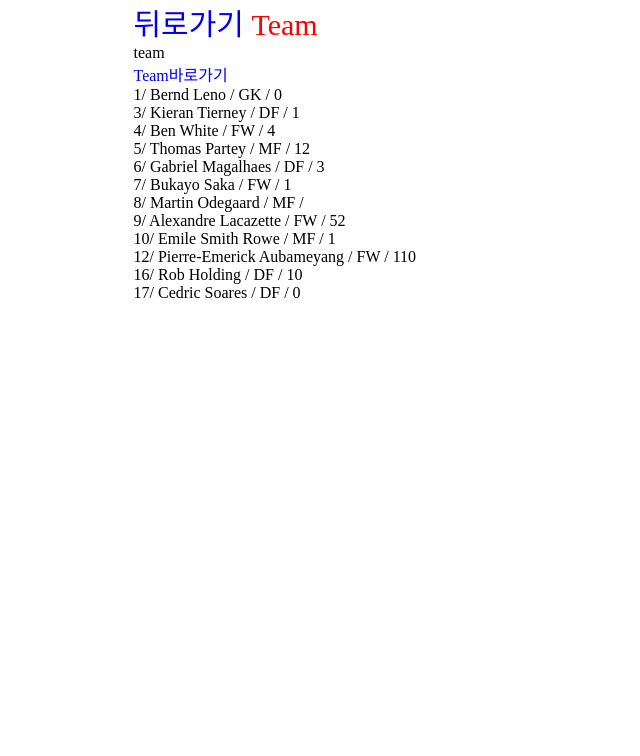
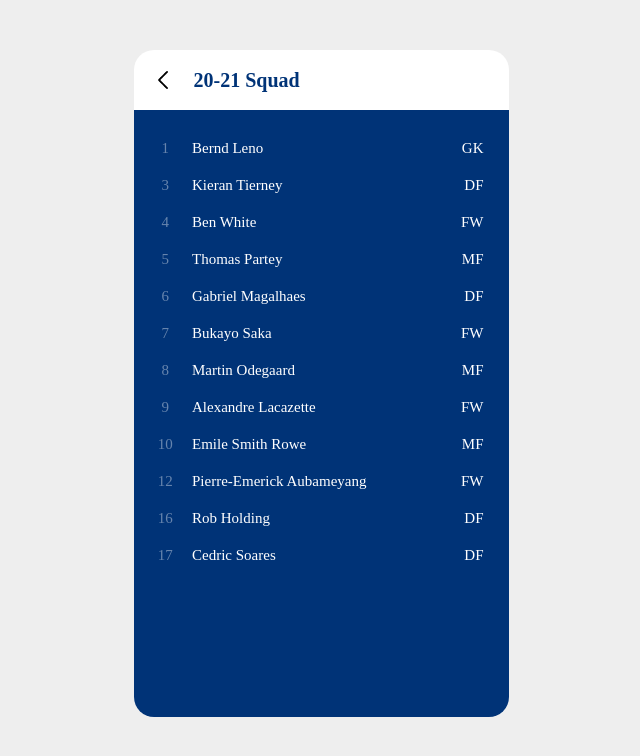
Before and after one commit to florence1920/ArsenalSupporters, a Vue app in the folder arsnalspp/: page /team in a window 1280 px wide. Shown: the top 756 px of the page, without its empty margins (319-959 px from the left). Built offline with nearby package versions, Linux system fonts and the light colour scheme.

Commit message:
team css 추가

```diff
--- a/arsnalspp/src/App.vue
+++ b/arsnalspp/src/App.vue
@@ -16,10 +16,10 @@ export default {
 </script>
 
 <style>
-  /* reset */
-  *, div, p, ul, li, section, body {text-decoration: none; list-style: none; margin: 0; padding: 0; box-sizing: border-box;}
+/* reset */
+*, div, p, ul, li, section, body {text-decoration: none; list-style: none; margin: 0; padding: 0; box-sizing: border-box;}
 
-  #app {width: 375px; margin: 0 auto;}
-  body {background: #fff;}
-  .theme {color:red; font-size: 30px;}
+body {background: #eee;}
+#app {overflow: hidden; width: 375px; min-height:667px; background: #fff; border-radius: 20px; margin: 50px auto 0;}
+.theme {color:red; font-size: 30px;}
 </style>
--- a/arsnalspp/src/components/HeadSub.vue
+++ b/arsnalspp/src/components/HeadSub.vue
@@ -1,15 +1,16 @@
 <template>
-    <div class="theme">
-        <p v-if="$route.path == '/main'">
-            Arsenal Supporters
-        </p>
-        <p v-if="$route.path == '/team'">
-            <router-link to='/main'> 뒤로가기 </router-link>
-            Team
-        </p>
-        <p v-if="$route.path == '/matches'">
-            <router-link to='/main'> 뒤로가기 </router-link>
-        </p>
+    <div>
+        <div class="top" v-if="$route.path == '/main'">
+            <p class="tit">Arsenal Supporters</p>
+        </div>
+        <div class="top" v-if="$route.path == '/team'">
+            <router-link to='/main'><p class="back"></p></router-link>
+            <p class="tit">20-21 Squad</p>
+        </div>
+        <div class="top" v-if="$route.path == '/matches'">
+            <router-link to='/main'><p class="back"></p></router-link>
+            <p class="tit">20-21 Squad</p>
+        </div>
     </div>
 </template>
 <script>
@@ -19,6 +20,7 @@ export default {
 </script>
 
 <style scoped>
-
-
+.top {overflow: hidden; height: 60px; padding: 0 20px;}
+.top .back {float: left; width: 30px; height: 60px; background: url(../assets/back.png)no-repeat center left; background-size: auto 18px;}
+.top .tit {float: left; line-height: 61px; color:#003377; font-size:20px; font-weight: 600; margin: 0 0 0 10px;}
 </style>
--- a/arsnalspp/src/components/Player.vue
+++ b/arsnalspp/src/components/Player.vue
@@ -1,12 +1,12 @@
 <template>
     <ul class="player">
-        <router-link to="/team">Team바로가기</router-link>
         <span v-if="$route.path == '/main'">
+            <router-link to="/team">Team바로가기</router-link>
             <p>Best XI</p>
         </span>
-        <ul>
+        <ul class="list_player">
             <li v-show="player.best" v-for="player in this.$store.state.player" v-bind:key="player.backNumber">
-                <span v-if="$route.path == '/team'">{{player.backNumber}}/</span> {{player.name}} / {{player.position}} / {{player.goal}}
+                <span class="number" v-if="$route.path == '/team'">{{player.backNumber}}</span><span class="name">{{player.name}}</span><span class="position">{{player.position}}</span>
             </li>
         </ul>
     </ul>
@@ -19,4 +19,14 @@ export default {
 </script>
 
 <style scoped>
+.list_player {min-height: calc(667px - 60px); background: #003377; padding: 30px 25px 40px 15px;}
+.list_player li {color:#fff; font-size:15px; margin: 0 0 20px;}
+.list_player li:last-child {margin: 0;}
+.list_player li .number {display: inline-block; width: 10%; text-align: center; color:rgba(255,255,255,.4); margin: 0 10px 0 0;}
+.list_player li .name {color:#fff; font-weight: 400;}
+.list_player li .position {float: right; color:#fff;}
+.list_player li .position.gk {color:#deed80;}
+.list_player li .position.fw {color:#ff0000;}
+.list_player li .position.mf {color:#11ff1b;}
+.list_player li .position.df {color:#8793fd;}
 </style>
--- a/arsnalspp/src/views/TeamView.vue
+++ b/arsnalspp/src/views/TeamView.vue
@@ -1,6 +1,5 @@
 <template>
     <div>
-        team
         <player></player>
     </div>
 </template>
```
Also changed, not shown: arsnalspp/src/assets/back.png (added), 1 other file (tests, documents, lock files or other folders).
